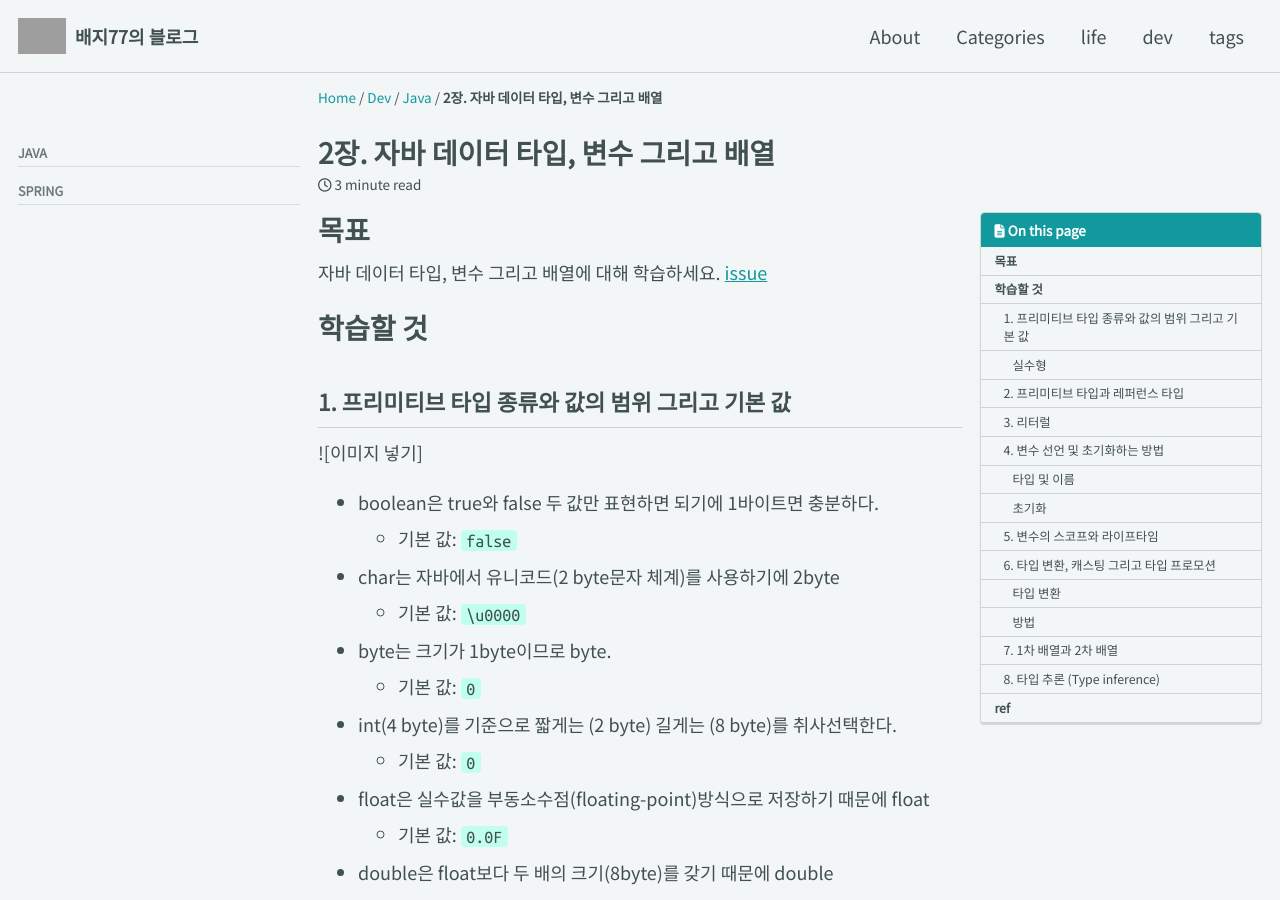
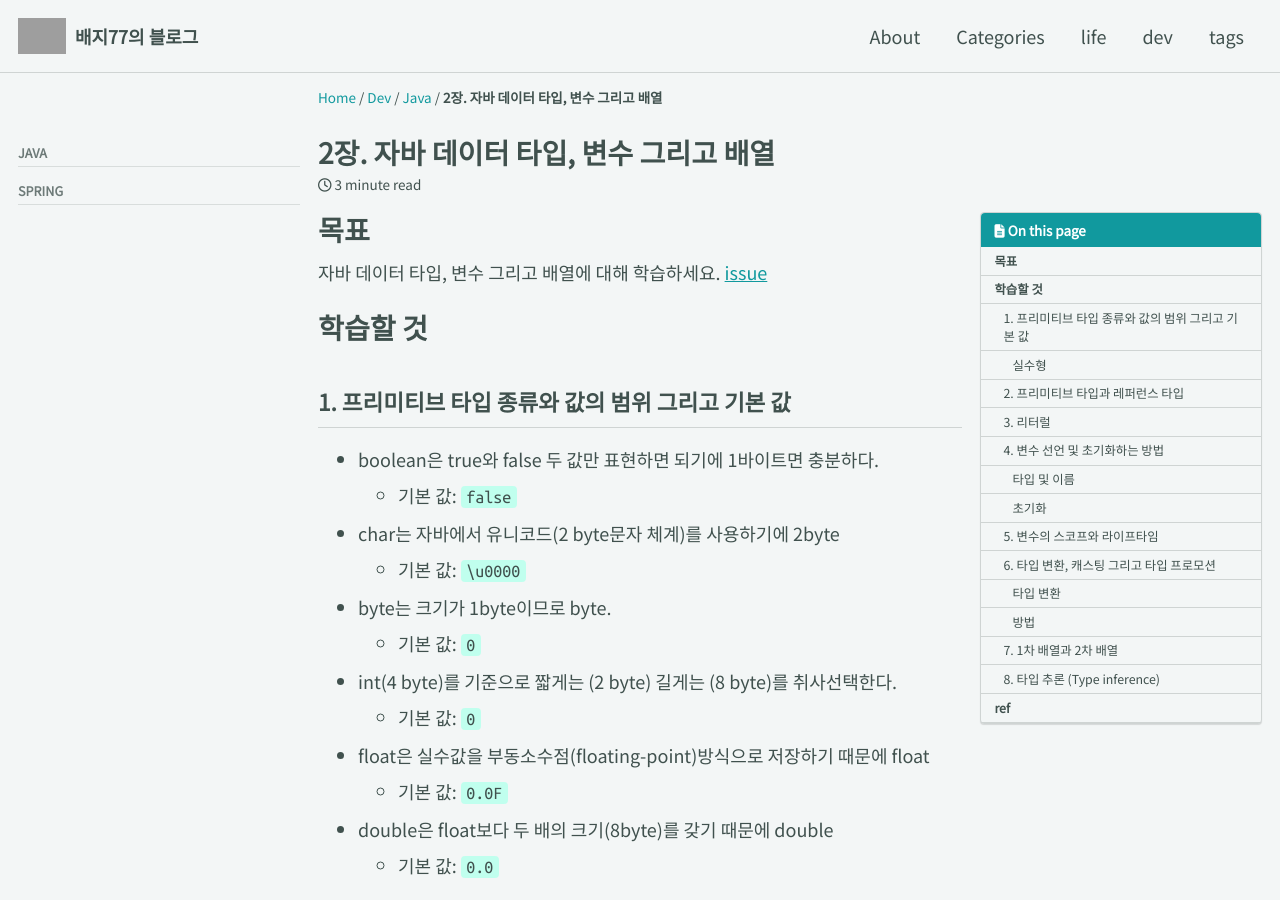
Before and after one commit to BaeJi77/BaeJi77.github.io, a Jekyll site: the page built from _posts/dev/Java/2020-11-21-java-study-02.md, in a window 1280 px wide and 900 px high. Built offline with Jekyll 4.4.1, drawn with Linux system fonts in a browser that asks for light colours; cached includes are drawn as plain includes; nearby versions of some CDN libraries; comment, search, counter and statistics services are not loaded; grey boxes are pictures that could not be loaded.

Commit message:
Add java study week2

```diff
--- a/_posts/dev/Java/2020-11-21-java-study-02.md
+++ b/_posts/dev/Java/2020-11-21-java-study-02.md
@@ -17,7 +17,6 @@ tags:
 
 ## 1. 프리미티브 타입 종류와 값의 범위 그리고 기본 값
 
-![이미지 넣기]
 - boolean은 true와 false 두 값만 표현하면 되기에 1바이트면 충분하다.
   - 기본 값: `false`
 - char는 자바에서 유니코드(2 byte문자 체계)를 사용하기에 2byte
```
Also changed, not shown: other parts of _posts/dev/Java/2020-11-21-java-study-02.md (+2 -0 lines).
